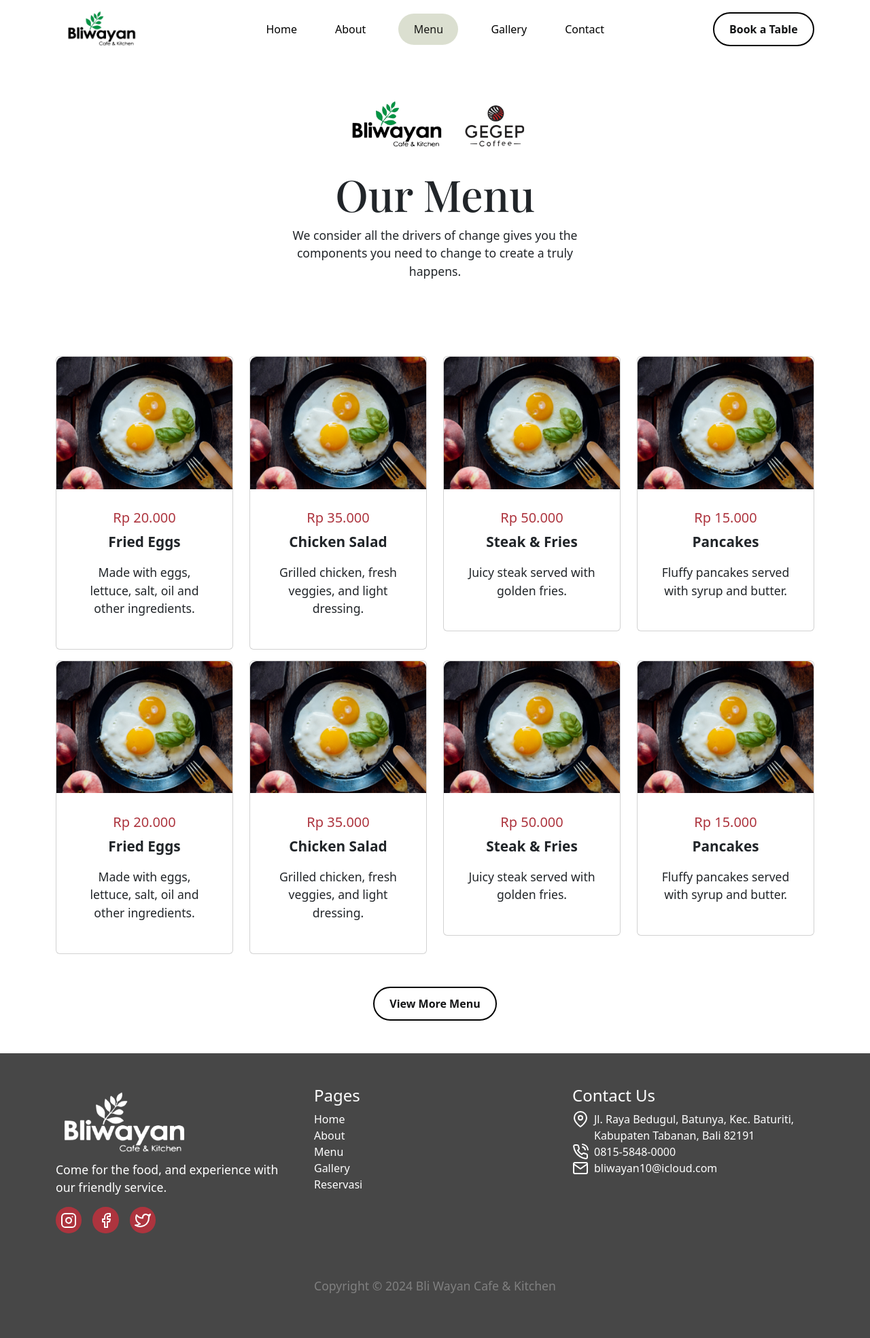
After one commit to Andndre/bliwayan, a PHP site: page /menu in a window 1280 px wide. The commit adds this page. Shown: the whole page at 68% size. Run offline with PHP 8.4, Linux system fonts and the light colour scheme; some web fonts are replaced.

Commit message:
menu done

```diff
--- a/css/style.css
+++ b/css/style.css
@@ -156,3 +156,18 @@ ul.list-icons-primary svg {
 	--bs-btn-hover-border-color: rgb(177, 177, 177);
 	--bs-btn-active-bg: rgb(241, 241, 241);
 }
+
+.card.menu {
+	text-align: center;
+
+	.card-title {
+		color: #AD343E;
+	}
+
+	p {
+		text-align: center;
+		strong {
+			font-size: 1.3rem;
+		}
+	}
+}
--- /dev/null
+++ b/menu/index.php
@@ -0,0 +1,98 @@
+<!DOCTYPE html>
+<html lang="id">
+<?php include '../layout/head.php'; ?>
+<body>
+<?php include '../components/navbar.php'; ?>
+<main>
+	<header class="pt-5">
+		<div class="py-5 container">
+			<div class="d-flex justify-content-center pt-5">
+				<img style="height: 80px;" src="/images/logo.png" alt="">
+				<img style="height: 80px;" src="/images/gegep-coffe.png" alt="">
+			</div>
+			<div class="text-center pt-4">
+				<h1>Our Menu</h1>
+				<p style="max-width: 460px; margin: 0 auto">We consider all the drivers of change gives you the components you need to change to create a truly happens.</p>
+			</div>
+		</div>
+	</header>
+	<?php
+	// Ambil dari database
+	$menus = [
+			(object)[
+					'image' => '/images/illustrations/sample-menu.png',
+					'price' => 'Rp 20.000',
+					'title' => 'Fried Eggs',
+					'description' => 'Made with eggs, lettuce, salt, oil and other ingredients.'
+			],
+			(object)[
+					'image' => '/images/illustrations/sample-menu.png',
+					'price' => 'Rp 35.000',
+					'title' => 'Chicken Salad',
+					'description' => 'Grilled chicken, fresh veggies, and light dressing.'
+			],
+			(object)[
+					'image' => '/images/illustrations/sample-menu.png',
+					'price' => 'Rp 50.000',
+					'title' => 'Steak & Fries',
+					'description' => 'Juicy steak served with golden fries.'
+			],
+			(object)[
+					'image' => '/images/illustrations/sample-menu.png',
+					'price' => 'Rp 15.000',
+					'title' => 'Pancakes',
+					'description' => 'Fluffy pancakes served with syrup and butter.'
+			],
+			(object)[
+					'image' => '/images/illustrations/sample-menu.png',
+					'price' => 'Rp 20.000',
+					'title' => 'Fried Eggs',
+					'description' => 'Made with eggs, lettuce, salt, oil and other ingredients.'
+			],
+			(object)[
+					'image' => '/images/illustrations/sample-menu.png',
+					'price' => 'Rp 35.000',
+					'title' => 'Chicken Salad',
+					'description' => 'Grilled chicken, fresh veggies, and light dressing.'
+			],
+			(object)[
+					'image' => '/images/illustrations/sample-menu.png',
+					'price' => 'Rp 50.000',
+					'title' => 'Steak & Fries',
+					'description' => 'Juicy steak served with golden fries.'
+			],
+			(object)[
+					'image' => '/images/illustrations/sample-menu.png',
+					'price' => 'Rp 15.000',
+					'title' => 'Pancakes',
+					'description' => 'Fluffy pancakes served with syrup and butter.'
+			]
+	];
+	?>
+
+	<section id="menus" class="container py-5">
+			<div class="row">
+					<?php foreach ($menus as $menu) : ?>
+							<div class="col-12 col-md-6 col-lg-4 col-xl-3 mt-3">
+									<div class="card menu">
+											<img src="<?= $menu->image ?>" class="card-img-top" alt="menu image">
+											<div class="card-body">
+													<h5 class="card-title menu"><?= $menu->price ?></h5>
+													<p><strong class="card-text menu"><?= $menu->title ?></strong></p>
+													<p><?= $menu->description ?></p>
+											</div>
+									</div>
+							</div>
+					<?php endforeach; ?>
+			</div>
+			<div class="row text-center pt-5">
+				<div class="col-12">
+					<button class="btn btn-outline-secondary">View More Menu</button>
+				</div>
+			</div>
+	</section>
+</main>
+<?php include '../components/footer.php'; ?>
+<?php include '../layout/scripts.php'; ?>
+</body>
+</html>
```
Also changed, not shown: images/illustrations/sample-menu.png (added).
